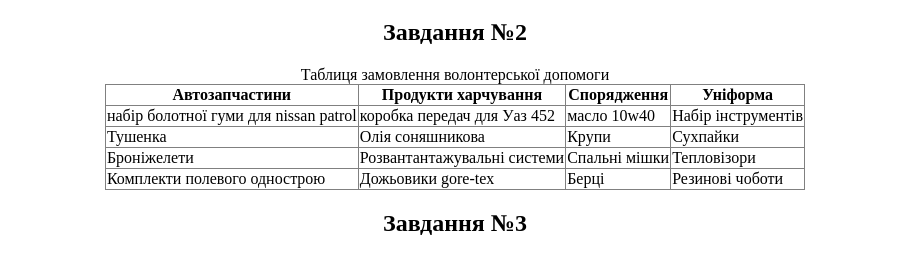
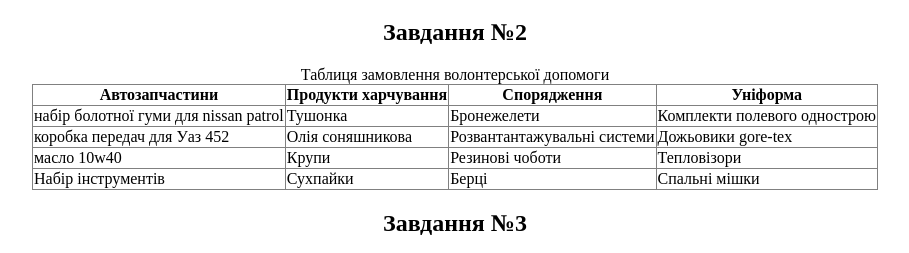
Before and after one commit to tokarev00/fourthHomeWork, a plain HTML site: page index.html in a window 1280 px wide. Shown: the part 919-1172 px from the top of the page, without its empty margins (185-1094 px from the left). Drawn offline with Linux system fonts and the light colour scheme.

Commit message:
Update index.html

```diff
--- a/index.html
+++ b/index.html
@@ -195,27 +195,27 @@
                 </tr>
                 <tr>
                     <td>набір болотної гуми для nissan patrol</td>
-                    <td>коробка передач для Уаз 452</td>
-                    <td>масло 10w40</td>
-                    <td>Набір інструментів</td>
+                    <td>Тушонка</td>
+                    <td>Бронежелети</td>
+                    <td>Комплекти полевого однострою</td>
                 </tr>
                 <tr>
-                    <td>Тушенка</td>
+                    <td>коробка передач для Уаз 452</td>
                     <td>Олія соняшникова</td>
-                    <td>Крупи</td>
-                    <td>Сухпайки</td>
+                    <td>Розвантантажувальні системи</td>
+                    <td>Дожьовики gore-tex</td>
                 </tr>
                 <tr>
-                    <td>Броніжелети</td>
-                    <td>Розвантантажувальні системи</td>
-                    <td>Спальні мішки</td>
+                    <td>масло 10w40</td>
+                    <td>Крупи</td>
+                    <td>Резинові чоботи</td>
                     <td>Тепловізори</td>
                 </tr>
                 <tr>
-                    <td>Комплекти полевого однострою</td>
-                    <td>Дожьовики gore-tex</td>
+                    <td>Набір інструментів</td>
+                    <td>Сухпайки</td>
                     <td>Берці</td>
-                    <td>Резинові чоботи</td>
+                    <td>Спальні мішки</td>
                 </tr>
             </table>
         </section>
```
